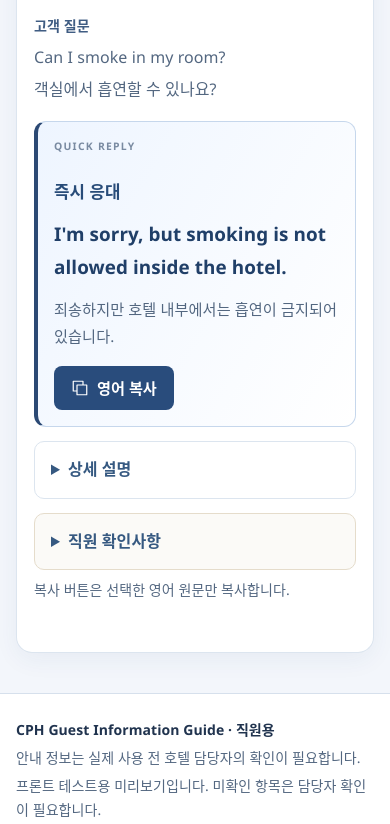
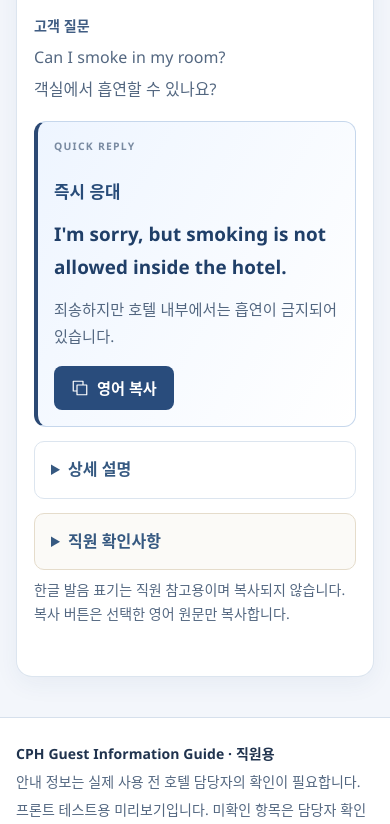
Before and after one commit to unispace1357-blip/CPH-INFORMATION-PROGRAM, a React (Vite) app: page /staff in a window 390 px wide. Shown: the part 5919-6743 px from the top of the page. Built offline with nearby package versions, Linux system fonts and the light colour scheme.

Commit message:
STEP 5: Display inline phonetics in staff English panels; keep copy original

```diff
--- a/src/components/staff/FrontdeskScriptDetail.tsx
+++ b/src/components/staff/FrontdeskScriptDetail.tsx
@@ -4,6 +4,7 @@ import type { FrontdeskScript } from '../../types/frontdeskScript'
 import { copyText } from '../../services/clipboard'
 import { Button } from '../ui/Button'
 import { Icon } from '../ui/Icon'
+import { EnglishReadingText } from './EnglishReadingText'
 
 export function FrontdeskScriptDetail({ script, headingRef }: { script: FrontdeskScript; headingRef: Ref<HTMLHeadingElement> }) {
   const [copyState, setCopyState] = useState<{ target: 'quick' | 'details'; status: 'pending' | 'success' | 'failed' } | null>(null)
@@ -27,20 +28,20 @@ export function FrontdeskScriptDetail({ script, headingRef }: { script: Frontdes
     </div>
     <div className="frontdesk-question">
       <h4>고객 질문</h4>
-      <p lang="en">{script.question.en}</p>
+      <p lang="en"><EnglishReadingText text={script.question.en} /></p>
       <p lang="ko">{script.question.ko}</p>
     </div>
     <section className="frontdesk-quick-answer" aria-labelledby="frontdesk-quick-title">
       <p className="staff-section-kicker">QUICK REPLY</p>
       <h4 id="frontdesk-quick-title">즉시 응대</h4>
-      <p className="frontdesk-answer-en" lang="en">{script.quickAnswer.en}</p>
+      <p className="frontdesk-answer-en" lang="en"><EnglishReadingText text={script.quickAnswer.en} /></p>
       <p className="frontdesk-answer-ko" lang="ko">{script.quickAnswer.ko}</p>
       <Button disabled={pending} onClick={() => void copy('quick')} icon={<Icon name="copy" size={18} />} aria-label="즉시 응대 영어 복사">{copyState?.target === 'quick' && copyState.status === 'success' ? '복사 완료' : '영어 복사'}</Button>
     </section>
     {script.details && <details className="frontdesk-disclosure frontdesk-details">
       <summary>상세 설명</summary>
       <div className="frontdesk-disclosure-content">
-        <p className="frontdesk-answer-en" lang="en">{script.details.en}</p>
+        <p className="frontdesk-answer-en" lang="en"><EnglishReadingText text={script.details.en} /></p>
         <p className="frontdesk-answer-ko" lang="ko">{script.details.ko}</p>
         <Button variant="secondary" disabled={pending} onClick={() => void copy('details')} icon={<Icon name="copy" size={17} />} aria-label="상세 설명 영어 복사">{copyState?.target === 'details' && copyState.status === 'success' ? '복사 완료' : '상세 영어 복사'}</Button>
       </div>
@@ -49,7 +50,7 @@ export function FrontdeskScriptDetail({ script, headingRef }: { script: Frontdes
       <summary>직원 확인사항</summary>
       <div className="frontdesk-disclosure-content"><p className="field-hint">직원 확인용입니다. 고객에게 복사하는 문구에 포함되지 않습니다.</p><ul>{script.staffChecks.map(check => <li key={check}>{check}</li>)}</ul></div>
     </details>}
-    <p className="field-hint">복사 버튼은 선택한 영어 원문만 복사합니다.</p>
+    <p className="field-hint">한글 발음 표기는 직원 참고용이며 복사되지 않습니다. 복사 버튼은 선택한 영어 원문만 복사합니다.</p>
     <p className={`copy-status ${copyState?.status === 'failed' ? 'copy-status--failed' : ''}`} role="status" aria-live="polite" aria-atomic="true">{pending ? '복사 중…' : copyState?.status === 'success' ? '복사 완료' : copyState?.status === 'failed' ? '복사에 실패했습니다. 영어 문구를 직접 선택해 복사해 주세요.' : ''}</p>
   </article>
 }
```
